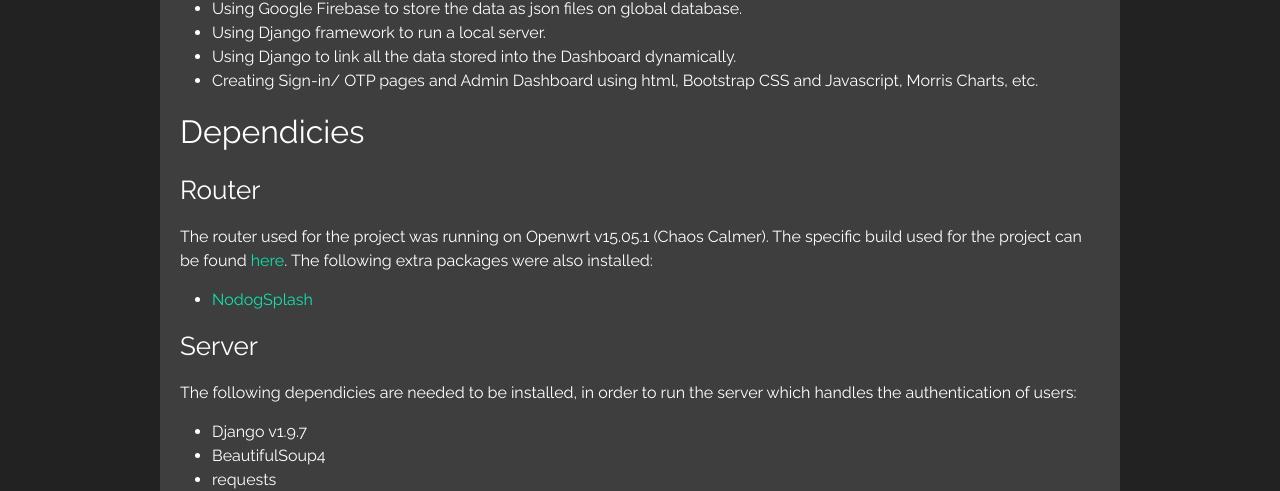
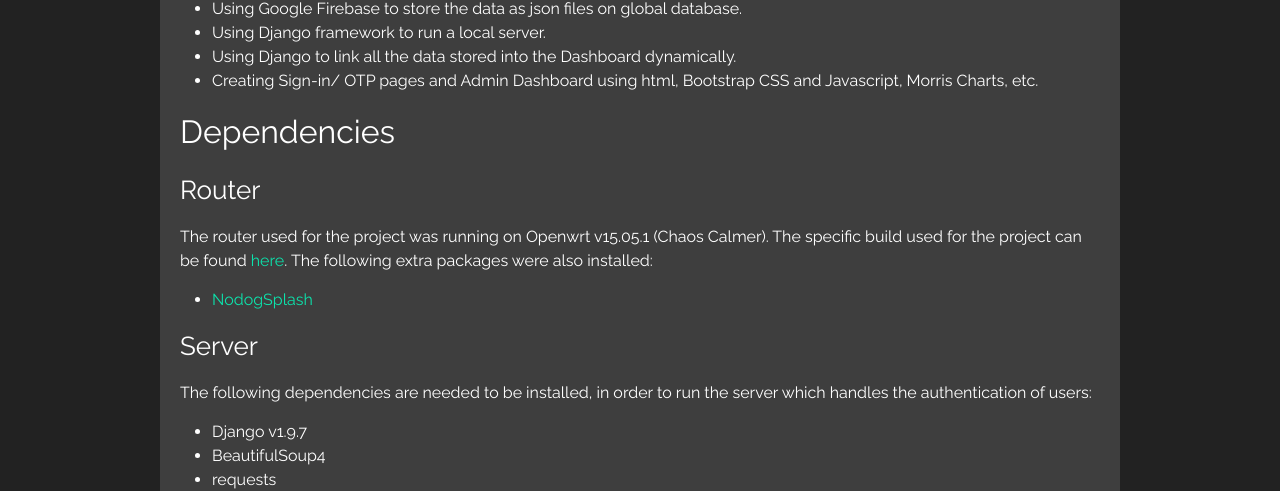
Before and after one commit to pclubiitk/pclub.in, a Jekyll site: the page built from _posts/2016-09-27-wifiDash.md, in a window 1280 px wide and 900 px high, scrolled down 1042 px. Shown: the part 147-638 px from the top of the window. Built offline with Jekyll 4.4.1, drawn with Linux system fonts in a browser that asks for light colours; nearby versions of some CDN libraries; comment, search, counter and statistics services are not loaded; a style sheet for code colours, icons or effects is not loaded.

Commit message:
More Typos

```diff
--- a/_posts/2016-09-27-wifiDash.md
+++ b/_posts/2016-09-27-wifiDash.md
@@ -39,13 +39,13 @@
 * Using Django to link all the data stored into the Dashboard dynamically.
 * Creating Sign-in/ OTP pages and Admin Dashboard using html, Bootstrap CSS and Javascript, Morris Charts, etc.
 
-## Dependicies
+## Dependencies
 ### Router
 The router used for the project was running on Openwrt v15.05.1 (Chaos Calmer). The specific build used for the project can be found [here](https://downloads.openwrt.org/snapshots/trunk/ar71xx/generic/openwrt-ar71xx-generic-tl-wr740n-v5-squashfs-factory.bin). The following extra packages were also installed:
 * [NodogSplash](https://wiki.openwrt.org/doc/howto/wireless.hotspot.nodogsplash)
 
 ### Server
-The following dependicies are needed to be installed, in order to run the server which handles the authentication of users:
+The following dependencies are needed to be installed, in order to run the server which handles the authentication of users:
 * Django v1.9.7
 * BeautifulSoup4
 * requests
```
